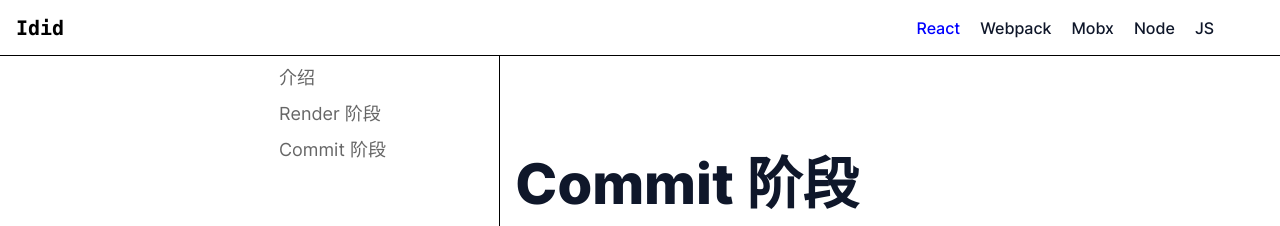
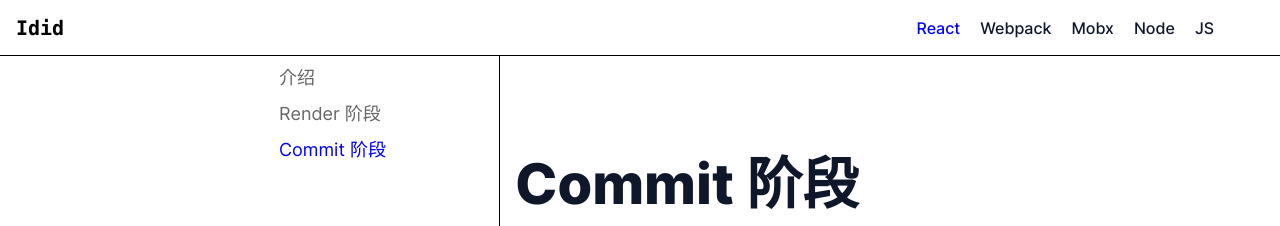
Before and after one commit to melon95/profile-blog, a Next.js app: page /react/commit-phase in a window 1280 px wide. Shown: the top 226 px of the page. Built offline with nearby package versions, Linux system fonts and the light colour scheme; some icons are missing.

Commit message:
feat: 侧板目录高亮

```diff
--- a/components/SideNav/index.tsx
+++ b/components/SideNav/index.tsx
@@ -1,4 +1,5 @@
 import { useRouter } from 'next/router'
+import { useMemo } from 'react'
 import style from './index.module.scss'
 
 interface IRouter {
@@ -12,7 +13,7 @@ const sideNavList: {
   '/react': [
     {
       label: '介绍',
-      router: '/',
+      router: '',
     },
     {
       label: 'Render 阶段',
@@ -23,26 +24,22 @@ const sideNavList: {
       router: 'commit-phase',
     },
   ],
-  '/webpack': [
-    {
-      label: 'webpack1',
-      router: 'test',
-    },
-    {
-      label: 'webpac2',
-      router: 'test1',
-    },
-    {
-      label: 'webpac3',
-      router: 'test2',
-    },
-  ],
 }
 
 const SideNav = () => {
   const { pathname, push } = useRouter()
+  console.log(pathname)
   const key = Object.keys(sideNavList).find((nav) => pathname.startsWith(nav))
   const curNav = key ? sideNavList[key] : []
+
+  const curPage = useMemo(() => {
+    if (key) {
+      const list = pathname.split('/')
+      return list[2] || ''
+    }
+    return ''
+  }, [key, pathname])
+
   const linkTo = (route: string) => {
     push(`${key as string}/${route}`)
   }
@@ -51,7 +48,9 @@ const SideNav = () => {
       <nav className={style.nav}>
         {curNav.map((cur) => (
           <div
-            className="cursor-pointer text-lg my-2 text-opacity-60 text-black hover:text-opacity-100"
+            className={`cursor-pointer text-lg my-2 text-opacity-60 text-black hover:text-opacity-100 ${
+              cur.router === curPage ? 'nav-item-active' : ''
+            }`}
             onClick={() => linkTo(cur.router)}
             key={cur.label}>
             {cur.label}
--- a/next.config.mjs
+++ b/next.config.mjs
@@ -22,8 +22,8 @@ export default withMDX({
   output: 'standalone',
   pageExtensions: ['ts', 'tsx', 'md', 'mdx'],
   compiler: {
-    removeConsole: {
-      exclude: ['error'],
-    },
+    // removeConsole: {
+    //   exclude: ['error'],
+    // },
   },
 })
--- a/pages/index.tsx
+++ b/pages/index.tsx
@@ -35,7 +35,7 @@ const Home: NextPage = () => {
       <div className="home-container mx-auto">
         {list.map((item) => (
           <div
-            className="cursor-pointer border-2 flex justify-center items-center h-48 my-8"
+            className="cursor-pointer border flex justify-center items-center h-48 my-8"
             onClick={() => linkTo(item.router)}
             key={item.router}>
             {item.label}
```
Also changed, not shown: styles/globals.css (+4 -3 lines).
